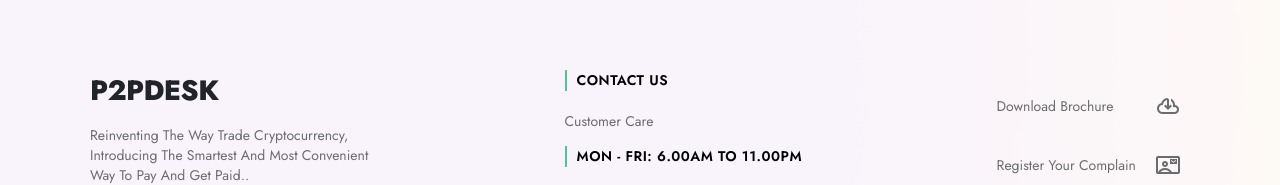
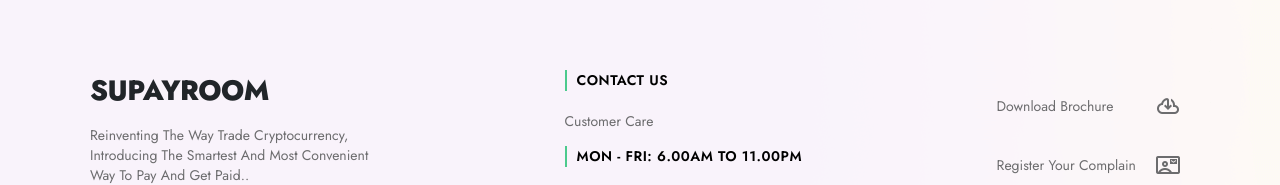
Before and after one commit to Daniel-tech-cmd/p2pfront, a Next.js app: page /about-us in a window 1280 px wide. Shown: the part 2594-2779 px from the top of the page. Built offline with nearby package versions, Linux system fonts and the light colour scheme; no server answers.

Commit message:
Update Footer.jsx

```diff
--- a/src/app/components/Footer.jsx
+++ b/src/app/components/Footer.jsx
@@ -12,7 +12,7 @@
               <div>
                 <h2 className="logo">
                   {" "}
-                  <Link href={"/"}>P2pdesk </Link>
+                  <Link href={"/"}>Supayroom </Link>
                 </h2>
               </div>
               <p>
```
